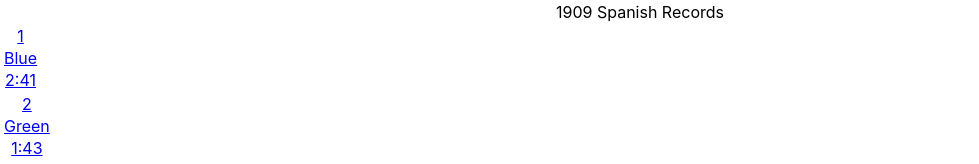
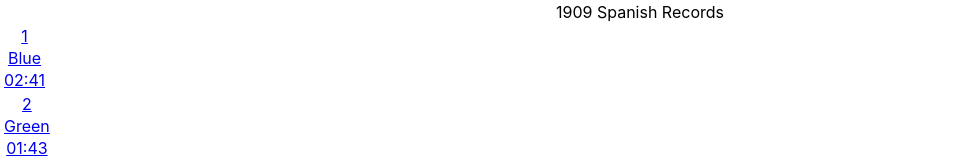
Before and after one commit to AdrienneNKing/bloc-jams-react, a React (Create React App) app: page /album/the-colors in a window 1280 px wide. Shown: the part 774-938 px from the top of the page, without its empty margins (0-979 px from the left). Built offline with nearby package versions, Linux system fonts and the light colour scheme; some icons are missing.

Commit message:
Reformatted seconds

```diff
--- a/src/components/Album.js
+++ b/src/components/Album.js
@@ -104,7 +104,7 @@ formatTime(time) {
   time %= 3600
   const formattedMinutes = parseInt(time / 60);
   const formattedSeconds = parseInt(time % 60);
-  const formattedTime = `${formattedMinutes  }:${  formattedSeconds}`;
+  const formattedTime = ('0' + formattedMinutes).slice(-2)+':'+('0' + formattedSeconds).slice(-2);
   return ((time === NaN) ? "-:--" : formattedTime);
 };
 
```
